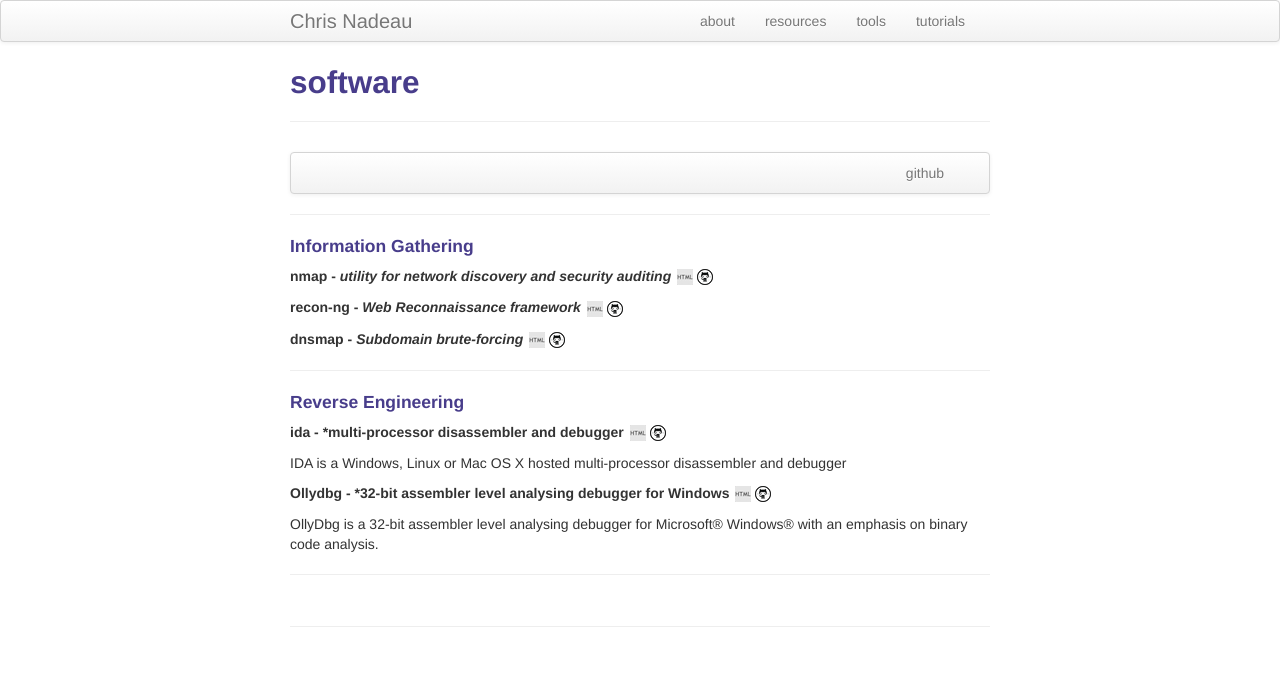
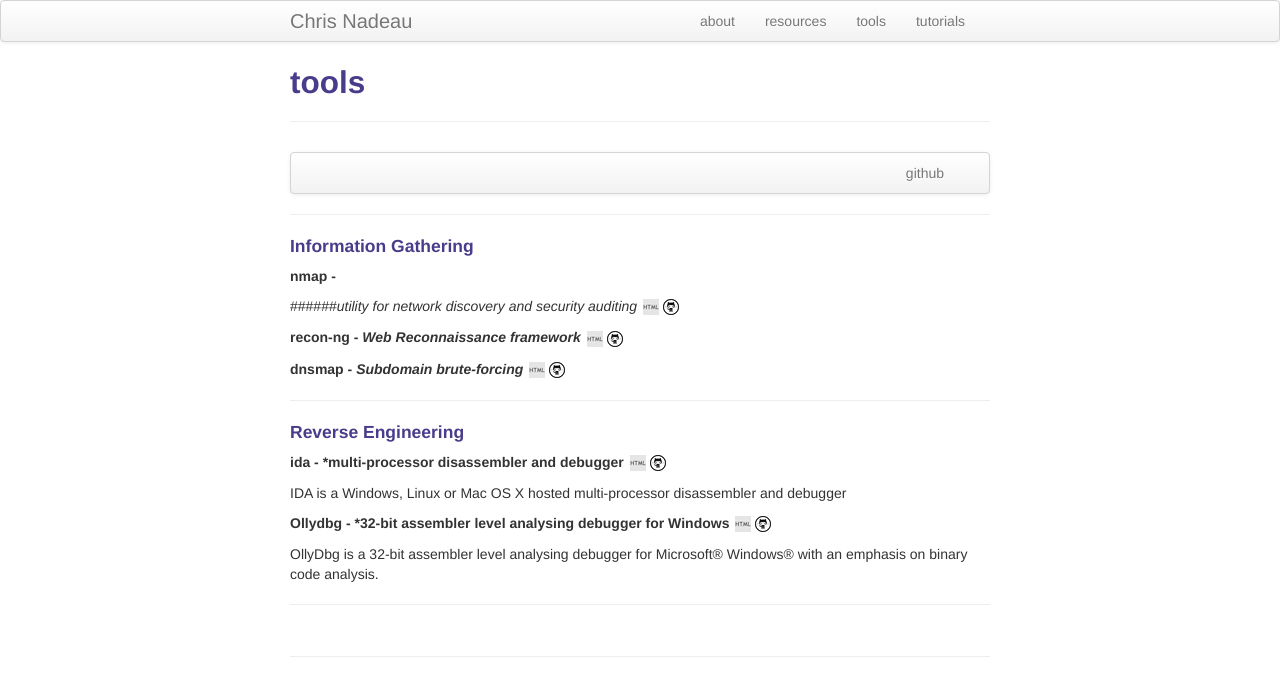
Before and after one commit to dynamicparallax/dynamicparallax.github.io, a Jekyll site: the page built from pages/tools.md, in a window 1280 px wide. Shown: the top 696 px of the page. Built offline with Jekyll 4.4.1, drawn with Linux system fonts in a browser that asks for light colours.

Commit message:
Update tools.md

```diff
--- a/pages/tools.md
+++ b/pages/tools.md
@@ -1,6 +1,6 @@
 ---
 layout: page
-title: software
+title: tools
 description: Infosec Tools
 ---
 
@@ -16,7 +16,8 @@
 
 #### Information Gathering
 
-##### nmap - *utility for network discovery and security auditing* <a href="https://nmap.org/" target="_blank">![html](icons16/html-icon.png)</a><a href="https://www.hex-rays.com/products/ida/" target="_blank">![git](icons16/github-icon.png)</a>
+##### nmap -
+######*utility for network discovery and security auditing* <a href="https://nmap.org/" target="_blank">![html](icons16/html-icon.png)</a><a href="https://www.hex-rays.com/products/ida/" target="_blank">![git](icons16/github-icon.png)</a>
 
 ##### recon-ng - *Web Reconnaissance framework* <a href="https://bitbucket.org/LaNMaSteR53/recon-ng" target="_blank">![html](icons16/html-icon.png)</a><a href="https://www.hex-rays.com/products/ida/" target="_blank">![git](icons16/github-icon.png)</a>
 
```
